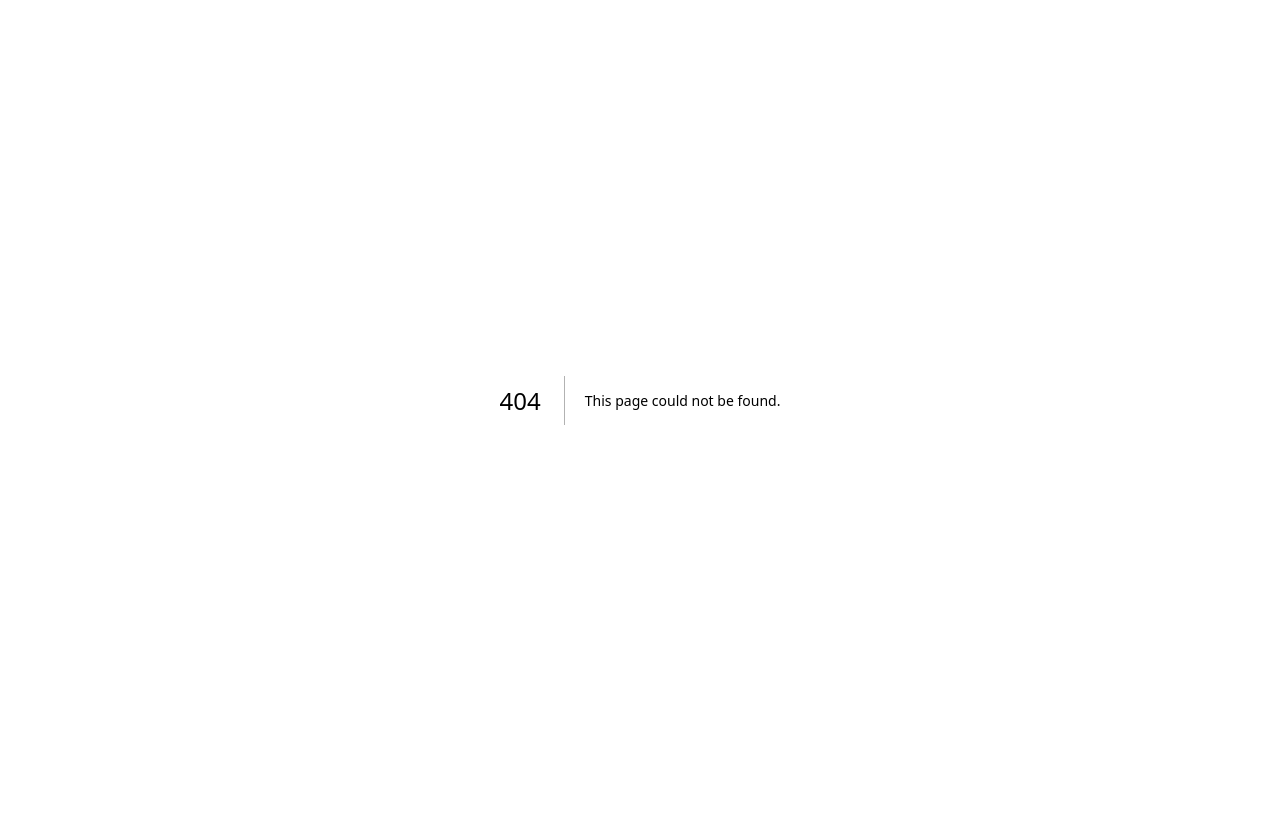
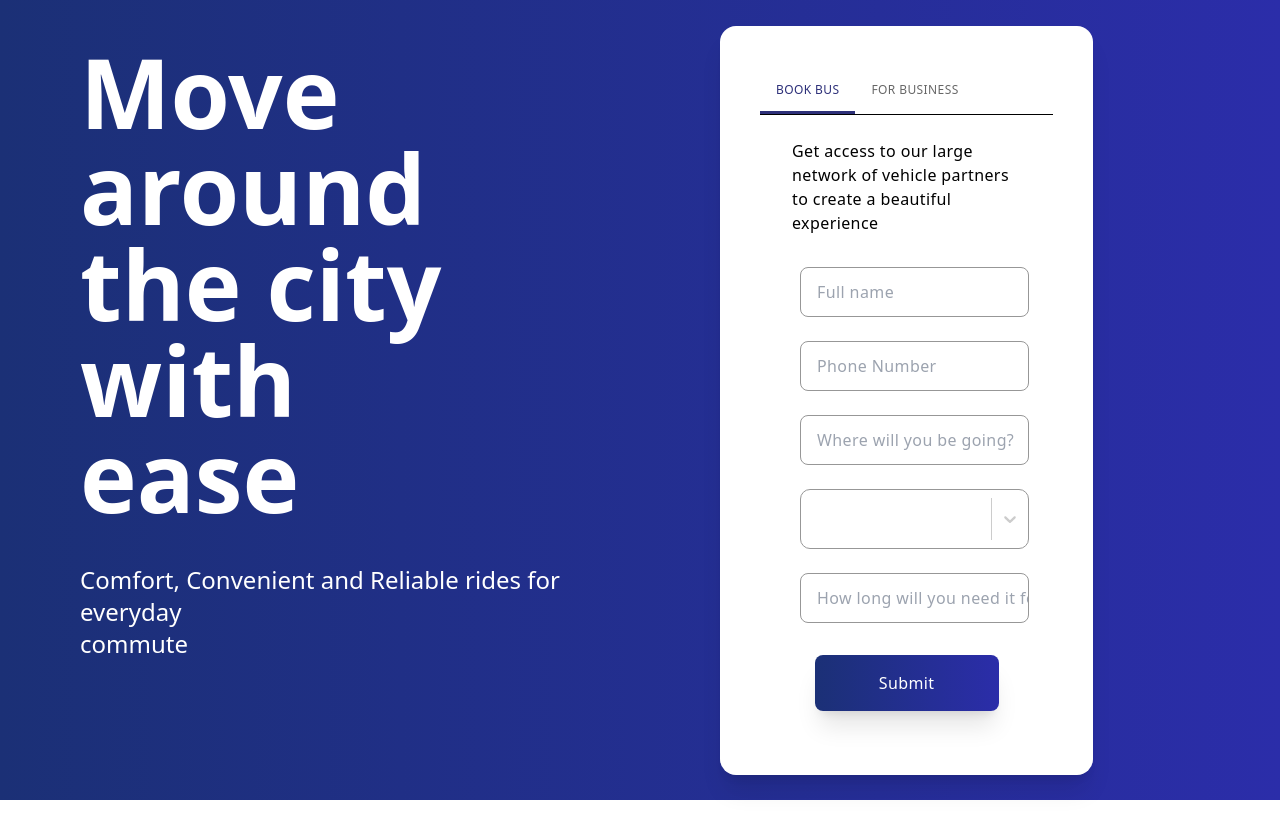
Before and after one commit to ImmArkorful/trober-web-app, a Next.js app: page /Components/banner in a window 1280 px wide. Before the commit this address had no page. Shown: the top 838 px of the page. Before the commit the page ends 800 px from the top, so only its background shows below. Built offline with nearby package versions, Linux system fonts and the light colour scheme.

Commit message:
feat: banner section done

```diff
--- /dev/null
+++ b/pages/Components/Common/Select.tsx
@@ -0,0 +1,43 @@
+import Select from 'react-select';
+
+interface Props {
+  options: Array<{ label: string; value: string }>;
+  selectionColor: string;
+}
+
+const SelectDropDown = ({ options, selectionColor }: Props) => {
+  return (
+    <div className="my-3 w-full ml-2">
+      <Select
+        styles={{
+          singleValue: (provided) => ({
+            ...provided,
+            display: 'flex',
+            color: selectionColor,
+            justifyContent: 'center',
+            fontSize: '0.8rem',
+          }),
+          control: (provided) => ({
+            ...provided,
+            border: '1px solid #979797',
+            height: '60px',
+            borderRadius: '10px',
+            backgroundColor: 'transparent',
+          }),
+        }}
+        className="basic-single"
+        classNamePrefix="select"
+        placeholder="Please select type of bus"
+        defaultValue={options.length ? options[0] : ''}
+        // isLoading={isLoading}
+        // isClearable={isClearable}
+        // isRtl={isRtl}
+        // isSearchable={isSearchable}
+        name="color"
+        options={options}
+      />
+    </div>
+  );
+};
+
+export default SelectDropDown;
--- /dev/null
+++ b/pages/Components/Common/form.tsx
@@ -0,0 +1,158 @@
+import Tabs from '@mui/material/Tabs';
+import Tab from '@mui/material/Tab';
+import Typography from '@mui/material/Typography';
+import Box from '@mui/material/Box';
+import { makeStyles } from '@mui/styles';
+import React, { useState } from 'react';
+import SelectDropDown from './Select';
+
+interface TabPanelProps {
+  children: React.ReactNode;
+  index: number;
+  value: number;
+}
+interface FormProps {
+  display: string;
+}
+
+const useStyles = makeStyles({
+  tabs: {
+    '& .MuiTabs-indicator': {
+      backgroundColor: '#2D3079',
+      height: 3,
+      fontFamily: 'poppins',
+    },
+    '& .MuiTab-root.Mui-selected': {
+      color: '#2D3079',
+    },
+  },
+});
+
+function TabPanel(props: TabPanelProps) {
+  const { children, value, index, ...other } = props;
+
+  return (
+    <div
+      role="tabpanel"
+      hidden={value !== index}
+      id={`simple-tabpanel-${index}`}
+      aria-labelledby={`simple-tab-${index}`}
+      {...other}
+    >
+      {value === index && (
+        <Box sx={{ py: 3 }}>
+          <Typography>{children}</Typography>
+        </Box>
+      )}
+    </div>
+  );
+}
+
+function a11yProps(index: number) {
+  return {
+    id: `simple-tab-${index}`,
+    'aria-controls': `simple-tabpanel-${index}`,
+  };
+}
+
+const Form = ({ display }: FormProps) => {
+  const classes = useStyles();
+
+  const [value, setValue] = useState(0);
+
+  const handleChange = (event: React.SyntheticEvent, newValue: number) => {
+    setValue(newValue);
+  };
+
+  return (
+    <div
+      className={`${display} bg-white z-10 flex items-center justify-center mx-3 shadow-xl lg:mx-20 bg-darkgray md:bg-graybg rounded-2xl md:w-6/6 lg:w-2/6`}
+    >
+      <div className="flex flex-col justify-around h-full px-10 py-10 opacity-100 sm:w-full rounded-2xl ">
+        <Box
+          sx={{
+            borderBottom: 1,
+            borderColor: 'black',
+            fontFamily: 'Poppins',
+          }}
+        >
+          <Tabs
+            value={value}
+            onChange={handleChange}
+            aria-label="basic tabs example"
+            className={classes.tabs}
+          >
+            <Tab
+              label={<span className="text-xs">Book Bus</span>}
+              {...a11yProps(0)}
+            />
+            <Tab
+              label={<span className="text-xs">For Business</span>}
+              {...a11yProps(1)}
+            />
+          </Tabs>
+        </Box>
+        <TabPanel value={value} index={0}>
+          <div className="flex flex-col items-center font-normal tracking-wide text-left lg:px-8">
+            <p className="pb-5">
+              Get access to our large network of vehicle partners to create a
+              beautiful experience
+            </p>
+            <form
+              className="flex flex-col items-start w-full"
+              onSubmit={(e) => {
+                e.preventDefault();
+              }}
+            >
+              <input
+                type="text"
+                name="name"
+                placeholder="Full name"
+                className="w-full py-3 pl-4 mx-2 my-3 border rounded-lg border-bordergray"
+              />
+              <input
+                type="text"
+                name="phonenumber"
+                placeholder="Phone Number"
+                className="w-full py-3 pl-4 mx-2 my-3 border rounded-lg border-bordergray"
+              />
+              <input
+                type="text"
+                name="desitnation"
+                placeholder="Where will you be going?"
+                className="w-full py-3 pl-4 mx-2 my-3 border rounded-lg border-bordergray"
+              />
+              <SelectDropDown
+                selectionColor="white"
+                options={[
+                  {
+                    value: 'red',
+                    label: 'Pick Bus Stop',
+                  },
+                ]}
+              />
+              <input
+                type="text"
+                name="duration"
+                placeholder="How long will you need it for?"
+                className="w-full py-3 pl-4 mx-2 my-3 border rounded-lg border-bordergray"
+              />
+              <button
+                className="self-center px-10 py-2 mt-5 text-white rounded-lg shadow-xl md:py-4 md:px-16 bg-gradient-to-r from-gradientstart to-gradientend"
+                type="submit"
+                value="Submit"
+              >
+                Submit
+              </button>
+            </form>
+          </div>
+        </TabPanel>
+        <TabPanel value={value} index={1}>
+          Item Two
+        </TabPanel>
+      </div>
+    </div>
+  );
+};
+
+export default Form;
--- /dev/null
+++ b/pages/Components/banner.tsx
@@ -0,0 +1,25 @@
+import Form from './Common/form';
+
+const Banner = () => {
+  return (
+    <>
+      <div className="flex flex-col items-center w-full mb-48 text-center py-14 lg:h-screen lg:px-20 lg:flex-row bg-gradient-to-r from-gradientstart to-gradientend">
+        <div className="flex flex-col w-full text-center text-white lg:text-left lg:w-6/12 sm:pb-24">
+          <h1 className="my-10 text-5xl font-semibold text-white mt-36 lg:mt-0 md:text-6xl lg:text-8xl">
+            Move around <br /> the city with <br className="hidden lg:block" />{' '}
+            ease
+          </h1>
+          <p className="mb-10 text-sm font-light text-white md:font-normal md:text-lg lg:mb-0 lg:font-medium lg:text-2xl">
+            Comfort, Convenient and Reliable rides for everyday{' '}
+            <br className="hidden lg:block" />
+            commute
+          </p>
+        </div>
+        <Form display="hidden lg:block" />
+      </div>
+      <Form display="block lg:hidden -mt-10" />
+    </>
+  );
+};
+
+export default Banner;
--- a/pages/Components/Common/footer.tsx
+++ b/pages/Components/footer.tsx
@@ -7,7 +7,7 @@ import Image from 'next/image';
 
 const Footer: NextPage = () => {
   return (
-    <footer className="flex flex-col md:flex-row bg-primary shadow w-full items-center justify-between border-t px-16">
+    <footer className="flex flex-col items-center justify-between w-full px-16 border-t shadow md:flex-row bg-primary">
       <a
         data-aos-offset="0"
         data-aos="zoom-out"
@@ -22,7 +22,7 @@ const Footer: NextPage = () => {
       <div
         data-aos-offset="0"
         data-aos="zoom-out"
-        className="flex flex-col text-sm md:text-lg font-semibold text-white"
+        className="flex flex-col text-sm font-semibold text-white md:text-lg"
       >
         <a href="mailto: info@troberapp.com" className="py-2 text-center">
           info@troberapp.com
--- a/pages/Components/Common/header.tsx
+++ b/pages/Components/header.tsx
@@ -44,7 +44,7 @@ const Header: NextPage = () => {
 
         <ul
           data-aos={menuActive ? 'fade-left' : ''}
-          className={`${menuStyle} bg-primary font-semibold text-white md:flex md:items-center z-[-1] md:z-auto md:static absolute w-full left-0 md:w-auto md:py-0 py-4 md:pl-0 pl-7 md:opacity-100 transition-all ease-in duration-500`}
+          className={`${menuStyle} bg-primary font-semibold text-white md:flex md:items-center z-1 md:z-auto md:static absolute w-full left-0 md:w-auto md:py-0 py-4 md:pl-0 pl-7 md:opacity-100 transition-all ease-in duration-500`}
         >
           <li className="mx-4 my-6 md:my-0">
             <Link href="/">
--- a/pages/index.tsx
+++ b/pages/index.tsx
@@ -1,20 +1,23 @@
 import type { NextPage } from 'next';
 import Head from 'next/head';
-import Footer from './Components/Common/footer';
+import Banner from './Components/banner';
 
-import Header from './Components/Common/header';
+import Footer from './Components/footer';
+import Header from './Components/header';
 
 const Home: NextPage = () => {
   return (
-    <div className="flex min-h-screen flex-col pt-2">
+    <>
       <Head>
         <title>Trober - The new way to get to work</title>
         <link rel="icon" href="/favicon.ico" />
       </Head>
       <Header />
-      <main className="flex w-full flex-1 flex-col items-center justify-center px-20 text-center" />
+      <main>
+        <Banner />
+      </main>
       <Footer />
-    </div>
+    </>
   );
 };
 
--- a/styles/globals.css
+++ b/styles/globals.css
@@ -4,7 +4,7 @@
 @import url('https://fonts.googleapis.com/css?family=poppins&display=swap');
 
 @layer base {
-  html {
+  * {
     font-family: poppins, Proxima Nova, system-ui, sans-serif;
   }
 }
--- a/tailwind.config.js
+++ b/tailwind.config.js
@@ -10,6 +10,9 @@ module.exports = {
       primary: '#0F1A37',
       white: '#FFF',
       icongrey: '#8890A1',
+      gradientstart: '#1B3076',
+      gradientend: '#2B2DA9',
+      bordergray: '#979797',
     },
     extend: {},
   },
```
Also changed, not shown: package.json (+6 -1 lines), 1 other file (tests, documents, lock files or other folders).
